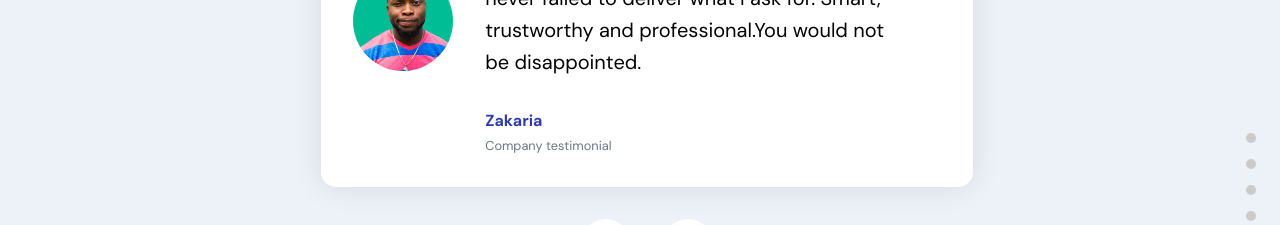
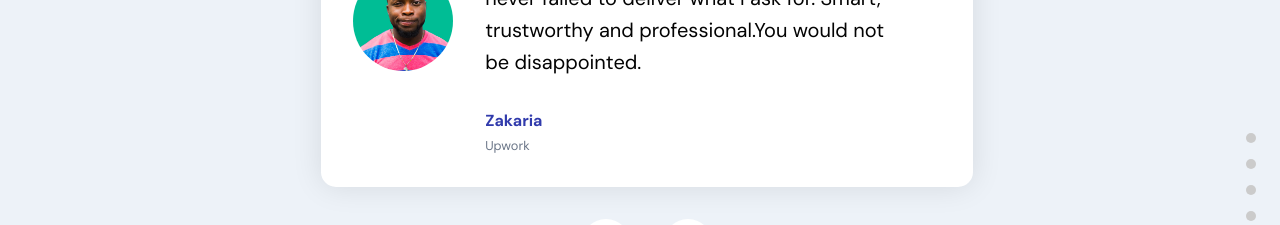
Before and after one commit to Hassan-jr/Portfolio-2, a React (Create React App) app: page / in a window 1280 px wide. Shown: the part 3860-4085 px from the top of the page. Built offline with nearby package versions, Linux system fonts and the light colour scheme.

Commit message:
testimonials done

```diff
--- a/src/container/Data.js
+++ b/src/container/Data.js
@@ -49,7 +49,19 @@ const testimonials = [
     imgurl: images.pro1,
     name: 'Zakaria',
     feedback: 'Without doubt one of the most talented programmers out there.  I always go back to Hassan when I am out of my depth and he never failed to deliver what I ask for.   Smart, trustworthy and professional.You would not be disappointed.',
-    company: 'Company testimonial',
+    company: 'Upwork',
+  },
+  {
+    imgurl: images.pro2,
+    name: 'Jhon Oyu',
+    feedback: 'Hassan is a great help, managing a very out of date website. Everything we ask him to do is done quickly and efficiently, we would be lost without him.',
+    company: 'Upwork',
+  },
+  {
+    imgurl: images.pro3,
+    name: 'Yussuf Jama',
+    feedback: 'Very helpful when building my website, I now have my ecommerce store built by him',
+    company: 'Upwork',
   },
 ];
 
```
